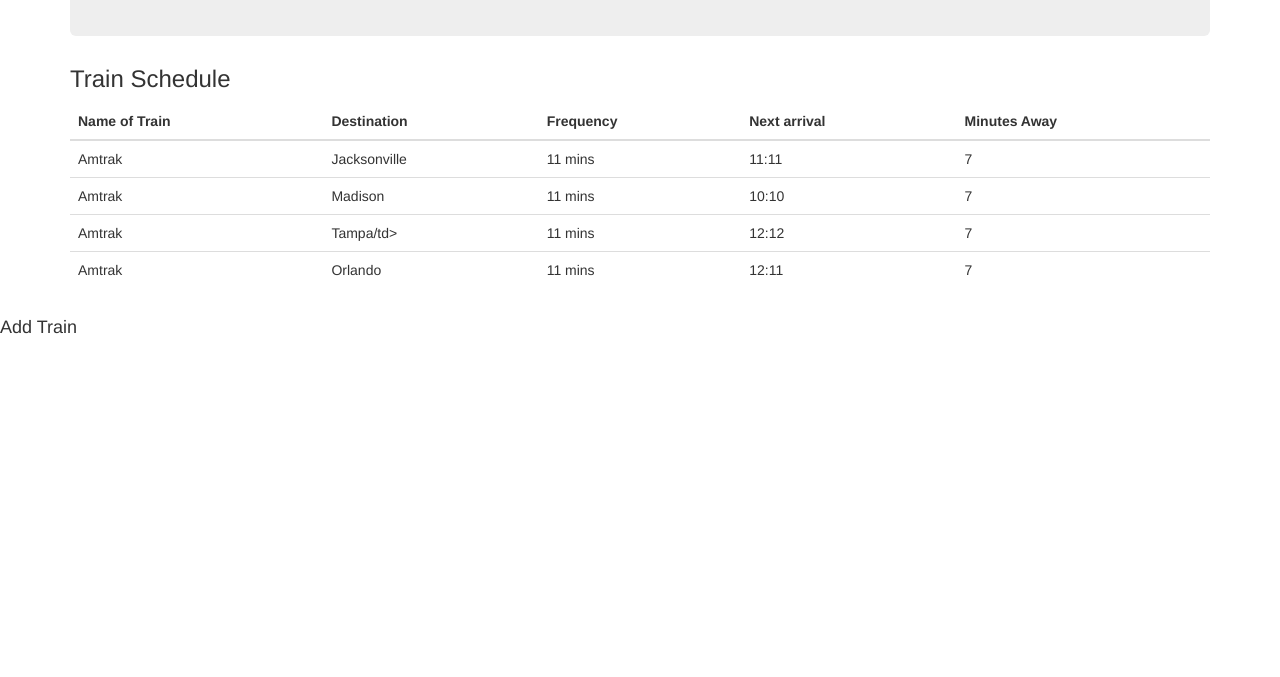
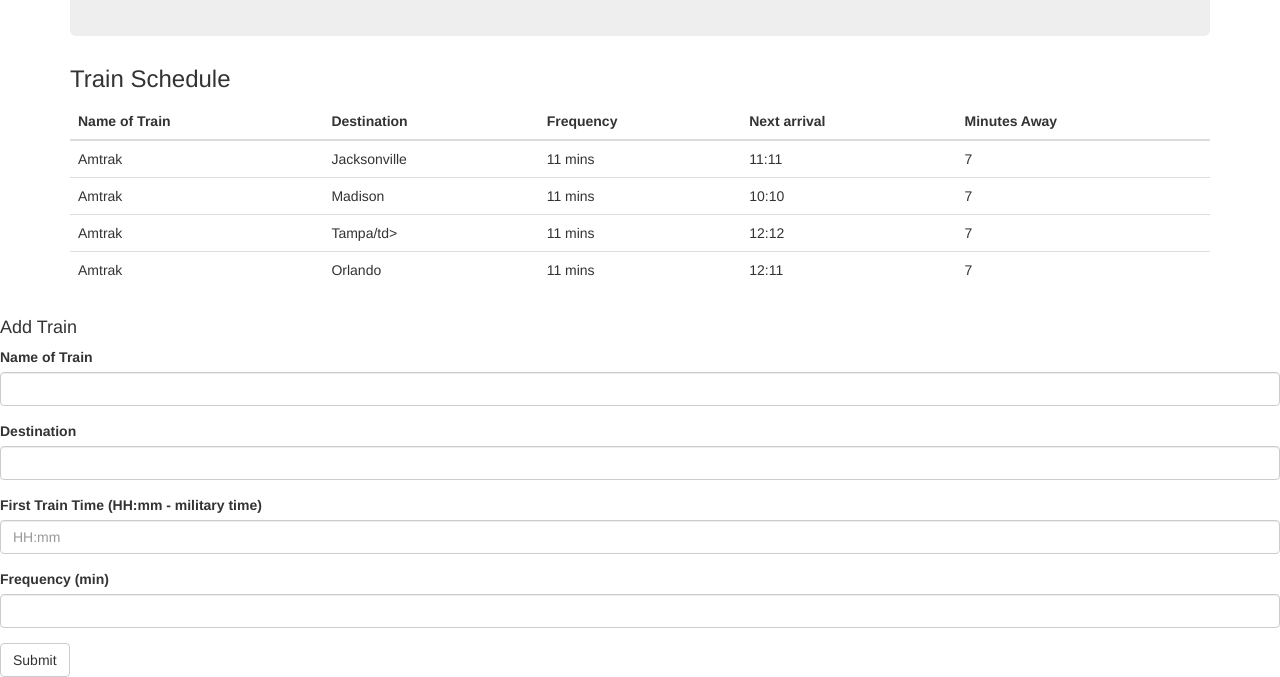
Before and after one commit to tj904615/TrainActivity, a plain HTML site: page index.html in a window 1280 px wide. Shown: the part 212-889 px from the top of the page. Before the commit the page ends 800 px from the top, so only its background shows below. Drawn offline with nearby package versions, Linux system fonts and the light colour scheme; files that its build step writes are made by us from their sources.

Commit message:
HTML layed out

```diff
--- a/index.html
+++ b/index.html
@@ -87,9 +87,26 @@
                 <h4>Add Train</h4>
             </div>
             <form>
-                <div class="form-group"></div>
+                <div class="form-group">
+                    <label for="exampleInputTrainName">Name of Train</label>
+                    <input type="text" class="form-control" id="search-name">
+                </div>
+                <div class="form-group">
+                    <label for="exampleInputDestination">Destination</label>
+                    <input type="text" class="form-control" id="search-destination" placeholder>
+                </div>
+                <div class="form-group">
+                    <label for="exampleInputFirstTrain">First Train Time (HH:mm - military time)</label>
+                    <input type="text" class="form-control" id="search-time" placeholder="HH:mm">
+                </div>
+                <div class="form-group">
+                    <label for="exampleInputFrequency">Frequency (min)</label>
+                    <input type="text" class="form-control" id="search-frequency" placeholder>
+                </div>
+                <button id="submit" class="btn btn-default">Submit</button>
             </form>
         </div>
+        <script type="text/javascript" src="assets/javascript/app.js"></script>
     </body>
 
 
```
